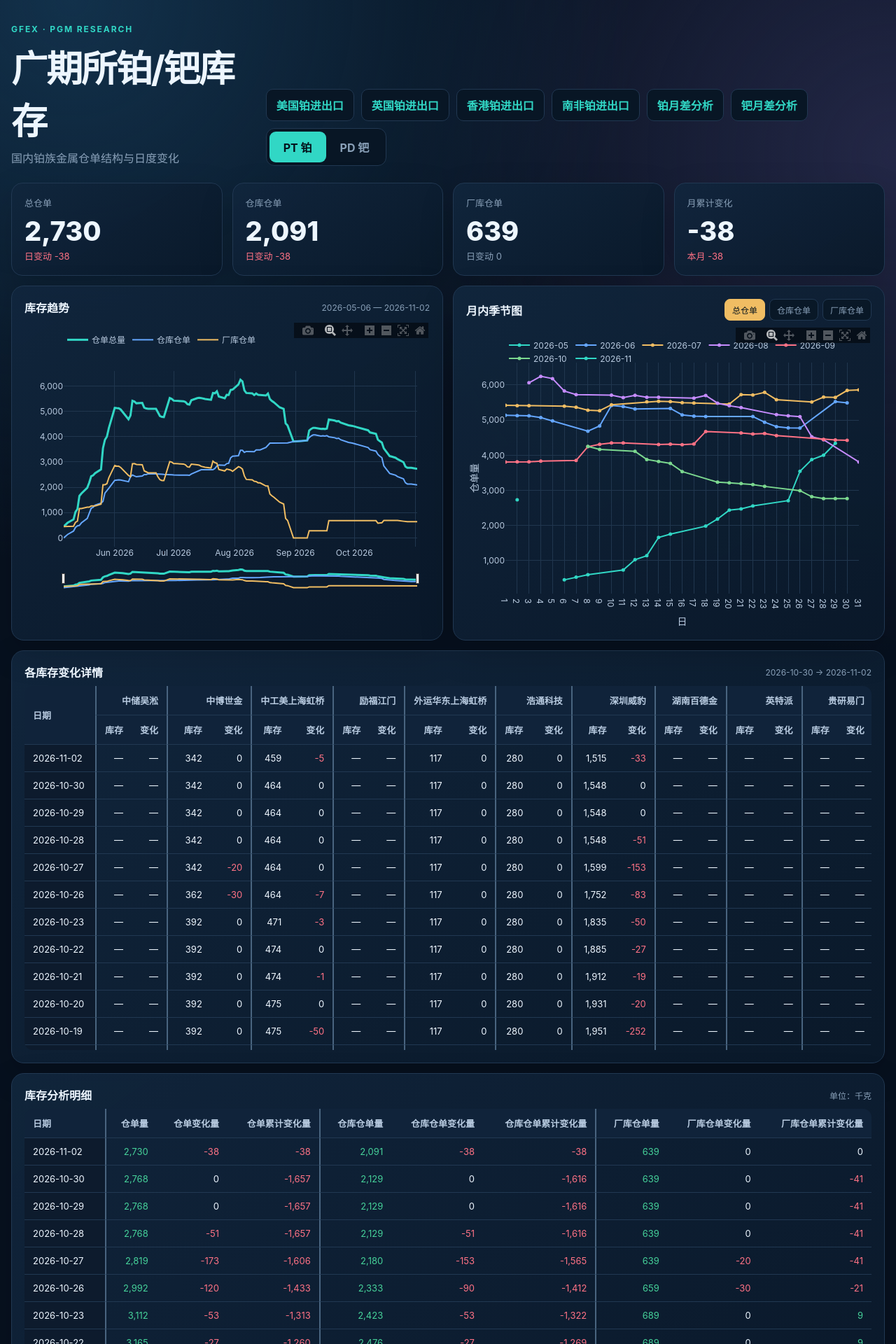
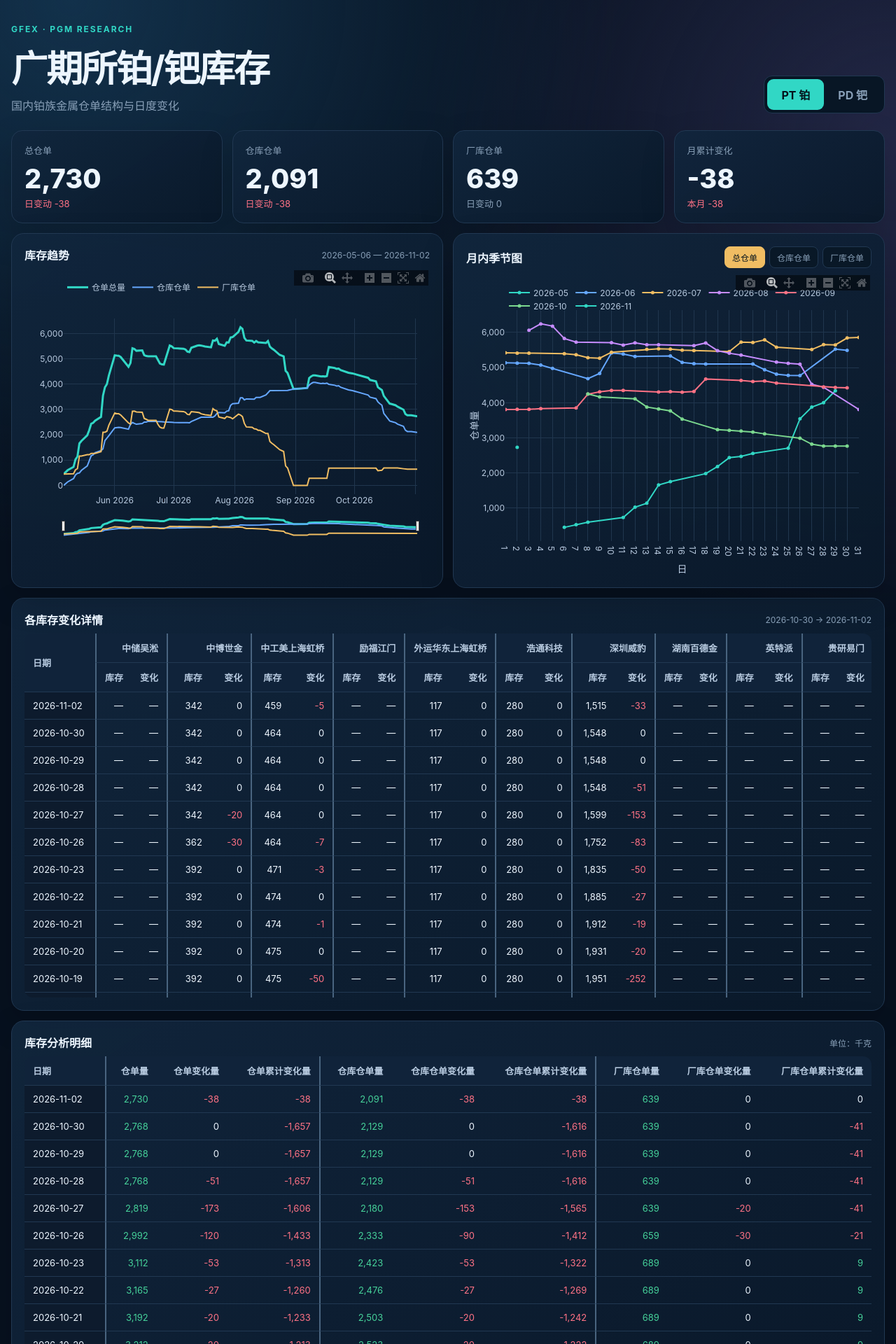
Before and after one commit to yiqing-cheung/yiqing-cheung.github.io, a Jekyll site: the page research/reports/index.html, which Jekyll copies as it is, in a window 1280 px wide. Shown: the top 1920 px of the page at 70% size. Built offline with Jekyll 4.4.1, drawn with Linux system fonts in a browser that asks for light colours; nearby versions of some CDN libraries; library files that are not in the unit come from our copies.

Commit message:
Remove duplicate navigation from research reports

```diff
--- a/research/reports/index.html
+++ b/research/reports/index.html
@@ -92,12 +92,6 @@
         <p class="subtitle">国内铂族金属仓单结构与日度变化</p>
       </div>
       <div class="header-actions">
-        <a class="market-link" href="us_pt_trade.html">美国铂进出口</a>
-        <a class="market-link" href="uk_pt_trade.html">英国铂进出口</a>
-        <a class="market-link" href="hk_pt_trade.html">香港铂进出口</a>
-        <a class="market-link" href="za_pt_trade.html">南非铂进出口</a>
-        <a class="market-link" href="pt_spread.html">铂月差分析</a>
-        <a class="market-link" href="pd_spread.html">钯月差分析</a>
         <nav class="switch" aria-label="切换品种">
           <button type="button" data-metal="PT" class="active">PT 铂</button>
           <button type="button" data-metal="PD">PD 钯</button>
--- a/research/reports/nymex.html
+++ b/research/reports/nymex.html
@@ -17,7 +17,7 @@
   </style>
 </head>
 <body><main class="shell">
-  <header><div><div class="eyebrow">NYMEX · PGM RESEARCH</div><h1><span id="metalTitle">铂金</span>海外库存</h1><p class="subtitle">库存、注册仓单、交割量与月末/年末变化</p></div><div class="top-actions"><a class="back" href="index.html">← 中国库存</a><a class="back" href="nymex_spread.html">月差分析 →</a><nav class="switch"><button data-metal="PT" class="active">PT 铂金</button><button data-metal="PD">PD 钯金</button></nav></div></header>
+  <header><div><div class="eyebrow">NYMEX · PGM RESEARCH</div><h1><span id="metalTitle">铂金</span>海外库存</h1><p class="subtitle">库存、注册仓单、交割量与月末/年末变化</p></div><div class="top-actions"><nav class="switch"><button data-metal="PT" class="active">PT 铂金</button><button data-metal="PD">PD 钯金</button></nav></div></header>
   <section class="panel filter"><div class="field"><label for="startDate">开始日期</label><input id="startDate" type="date"></div><div class="field"><label for="endDate">结束日期</label><input id="endDate" type="date"></div><button class="btn" id="apply">应用筛选</button><button class="btn secondary" id="reset">全部历史</button><span class="status" id="status"></span></section>
   <section class="cards" id="cards"></section>
   <section class="charts"><article class="panel"><div class="panel-head"><h2 id="totalTitle">铂金库存季节图</h2><span class="period">单位：吨</span></div><div id="totalSeasonal" class="chart"></div></article><article class="panel"><div class="panel-head"><h2 id="registeredTitle">铂金注册仓单季节图</h2><span class="period">单位：吨</span></div><div id="registeredSeasonal" class="chart"></div></article><article class="panel wide"><div class="panel-head"><h2>NYMEX 交割量时序图</h2><div class="mini-switch"><button data-delivery="both" class="active">铂钯同时</button><button data-delivery="pt">仅铂金</button><button data-delivery="pd">仅钯金</button></div></div><div id="deliveryTrend" class="delivery"></div><div class="period">2025-10-17起 · 单位：千克 · 铂金1手=50盎司，钯金1手=100盎司</div></article></section>
--- a/research/reports/pd_trade.html
+++ b/research/reports/pd_trade.html
@@ -18,7 +18,7 @@
   </style>
 </head>
 <body><main class="shell">
-  <header><div><div class="eyebrow">CHINA CUSTOMS · PALLADIUM</div><h1>中国钯进出口分析</h1><p class="subtitle" id="periodText"></p></div><div class="top-actions"><a class="back" href="index.html">← 中国库存</a><nav class="switch"><button data-mode="monthly" class="active">月度</button><button data-mode="annual">年度</button></nav></div></header>
+  <header><div><div class="eyebrow">CHINA CUSTOMS · PALLADIUM</div><h1>中国钯进出口分析</h1><p class="subtitle" id="periodText"></p></div><div class="top-actions"><nav class="switch"><button data-mode="monthly" class="active">月度</button><button data-mode="annual">年度</button></nav></div></header>
   <section class="cards" id="cards"></section>
   <section id="monthlyCharts" class="charts">
     <article class="chart-card"><div class="chart-head"><h2>进口总量季节图</h2><div id="importYearFilter"></div></div><div class="chart-box"><canvas id="importSeasonalChart"></canvas></div></article>
--- a/research/reports/pt_trade.html
+++ b/research/reports/pt_trade.html
@@ -18,7 +18,7 @@
   </style>
 </head>
 <body><main class="shell">
-  <header><div><div class="eyebrow">CHINA CUSTOMS · PLATINUM</div><h1>中国铂进出口分析</h1><p class="subtitle" id="periodText"></p></div><div class="top-actions"><a class="back" href="index.html">← 中国库存</a><nav class="switch"><button data-mode="monthly" class="active">月度</button><button data-mode="annual">年度</button></nav></div></header>
+  <header><div><div class="eyebrow">CHINA CUSTOMS · PLATINUM</div><h1>中国铂进出口分析</h1><p class="subtitle" id="periodText"></p></div><div class="top-actions"><nav class="switch"><button data-mode="monthly" class="active">月度</button><button data-mode="annual">年度</button></nav></div></header>
   <section class="cards" id="cards"></section>
   <section id="monthlyCharts" class="charts">
     <article class="chart-card"><div class="chart-head"><h2>进口总量季节图</h2><div id="importYearFilter"></div></div><div class="chart-box"><canvas id="importSeasonalChart"></canvas></div></article>
```
